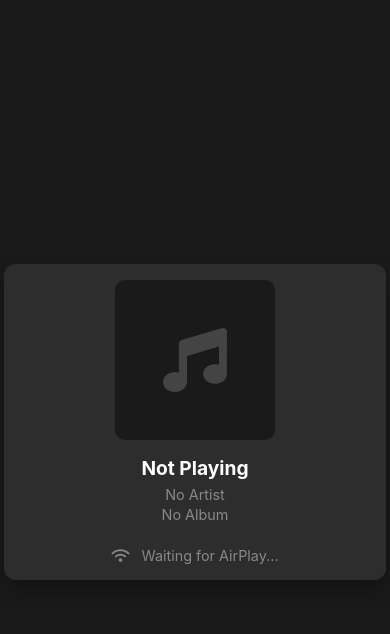
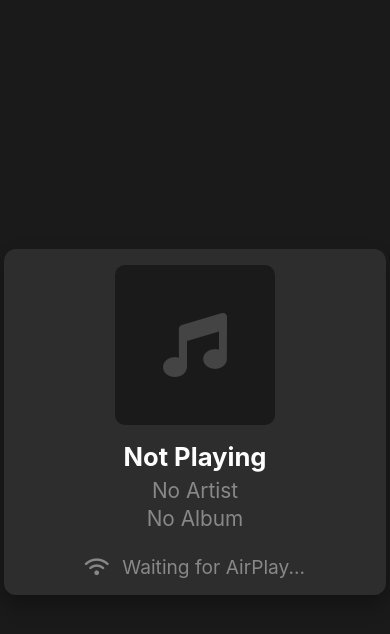
Before and after one commit to ingridpierre/pi-airplay, a Flask app: page / in a window 390 px wide. Shown: the top 634 px of the page. Run offline with Flask 3, Linux system fonts and the light colour scheme; some libraries are stand-ins or nearby versions.

Commit message:
Agent query: Does the interface look better now with the larger text sizes? The track title should be 1.8rem, artist/album 1.4rem in normal view.
Increase font size in web interface for improved readability.

Screenshot: https://storage.googleapis.com/screenshot-production-us-central1/233a758c-6d74-4c58-9166-912668a2c346/5315b419-4dd5-4863-be01-b90e6bcac693.jpg

```diff
--- a/static/css/style.css
+++ b/static/css/style.css
@@ -47,7 +47,7 @@ body {
 }
 
 .track-info h2 {
-    font-size: 1.3rem;
+    font-size: 1.8rem;
     margin-bottom: 0.4rem;
     color: #fff;
 }
@@ -55,12 +55,12 @@ body {
 .track-info p {
     color: #888;
     margin-bottom: 0.2rem;
-    font-size: 1rem;
+    font-size: 1.4rem;
 }
 
 .playback-status {
     color: #888;
-    font-size: 0.9rem;
+    font-size: 1.2rem;
 }
 
 .playback-status i {
@@ -82,10 +82,10 @@ body {
     }
 
     .track-info h2 {
-        font-size: 1.2rem;
+        font-size: 1.6rem;
     }
 
     .track-info p {
-        font-size: 0.9rem;
+        font-size: 1.3rem;
     }
 }
```
